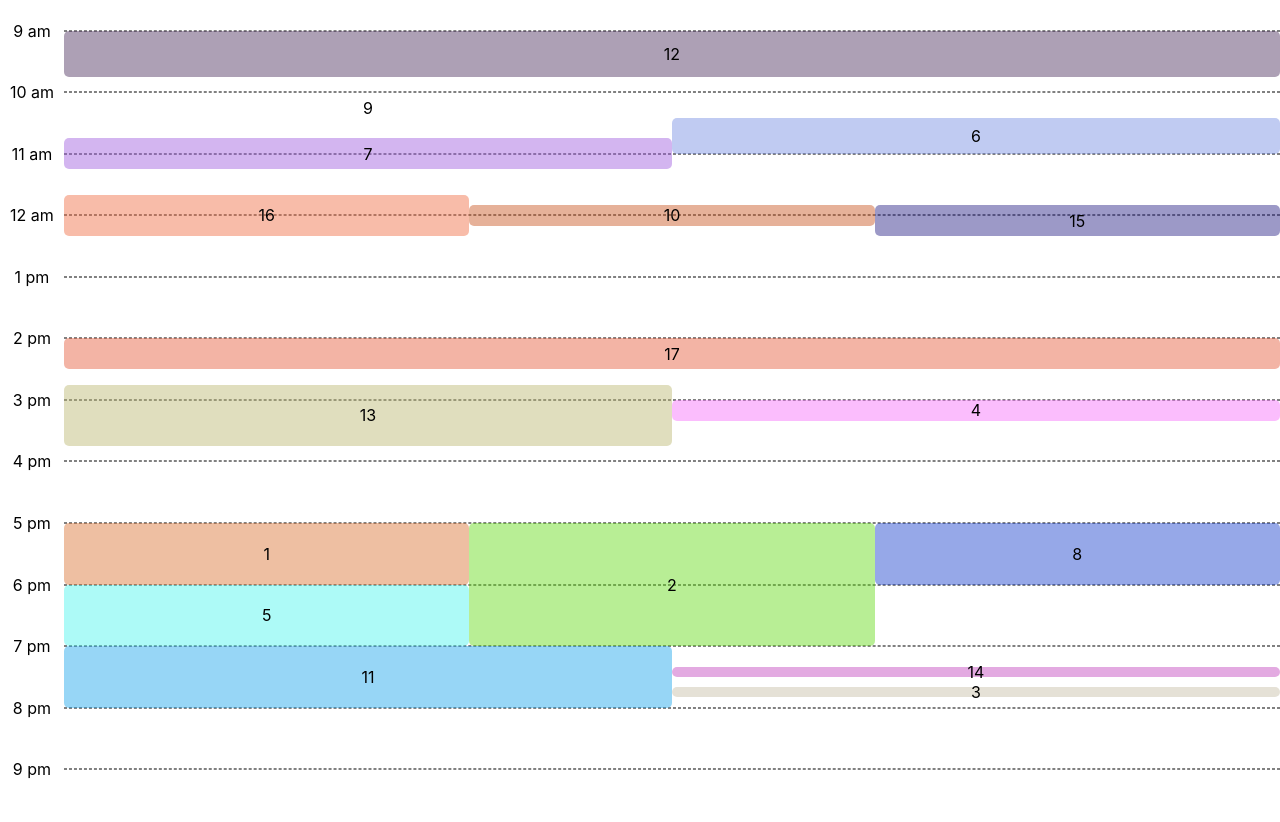
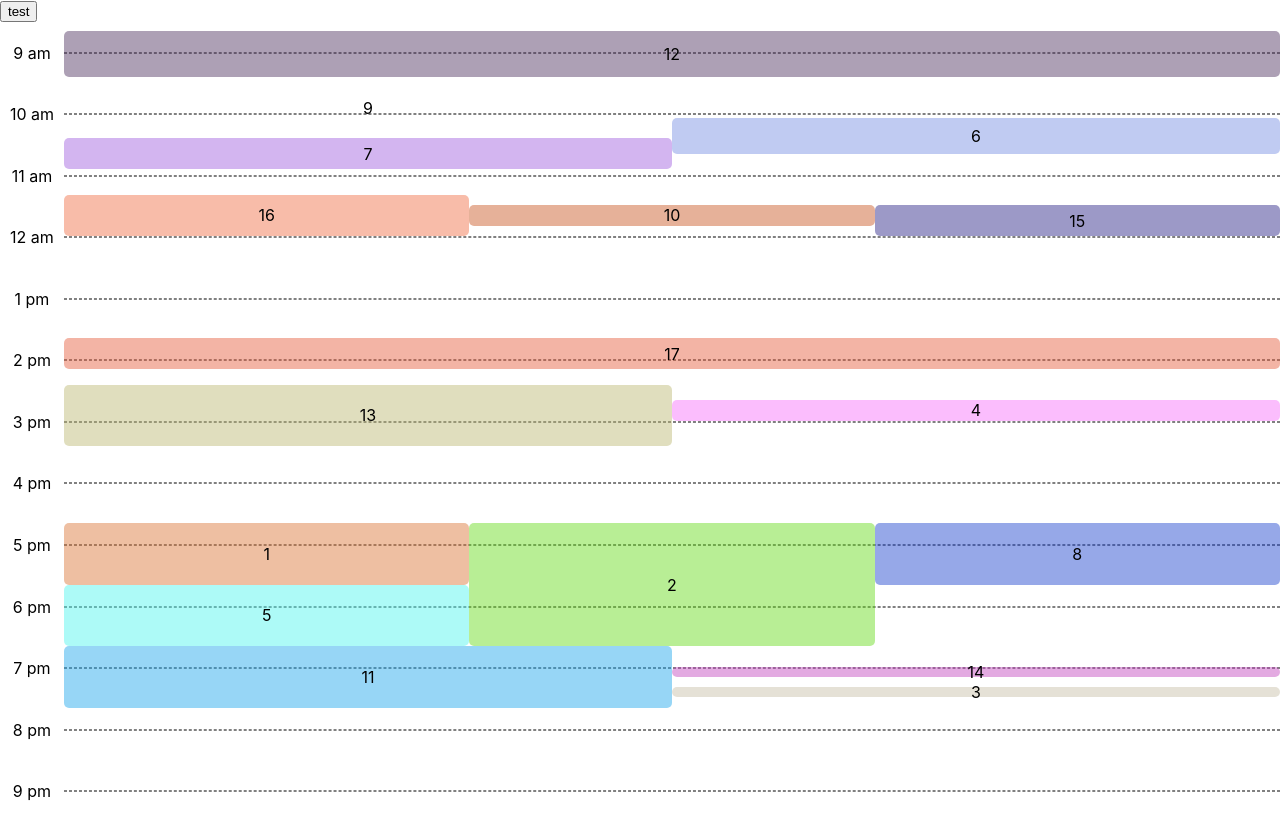
Before and after one commit to amellalkamel/agenda, a React (Create React App) app: page / in a window 1280 px wide. Before the commit the page ends 800 px from the top, so only its background shows below. Built offline with nearby package versions, Linux system fonts and the light colour scheme.

Commit message:
add  button for test

```diff
--- a/src/pages/Calender.js
+++ b/src/pages/Calender.js
@@ -8,6 +8,7 @@ export default function Calender() {
     const hours = ['9 am', '10 am', '11 am', '12 am', '1 pm', '2 pm', '3 pm', '4 pm', '5 pm', '6 pm', '7 pm', '8 pm', '9 pm'];
     return (
         <div className='body-calender'>
+            <button onClick="dataLayer.push({'event': 'hello'})">test</button>
             {hours.map((hour, index) =>
             (
                 <div key={index} className="hourContainer">
```
